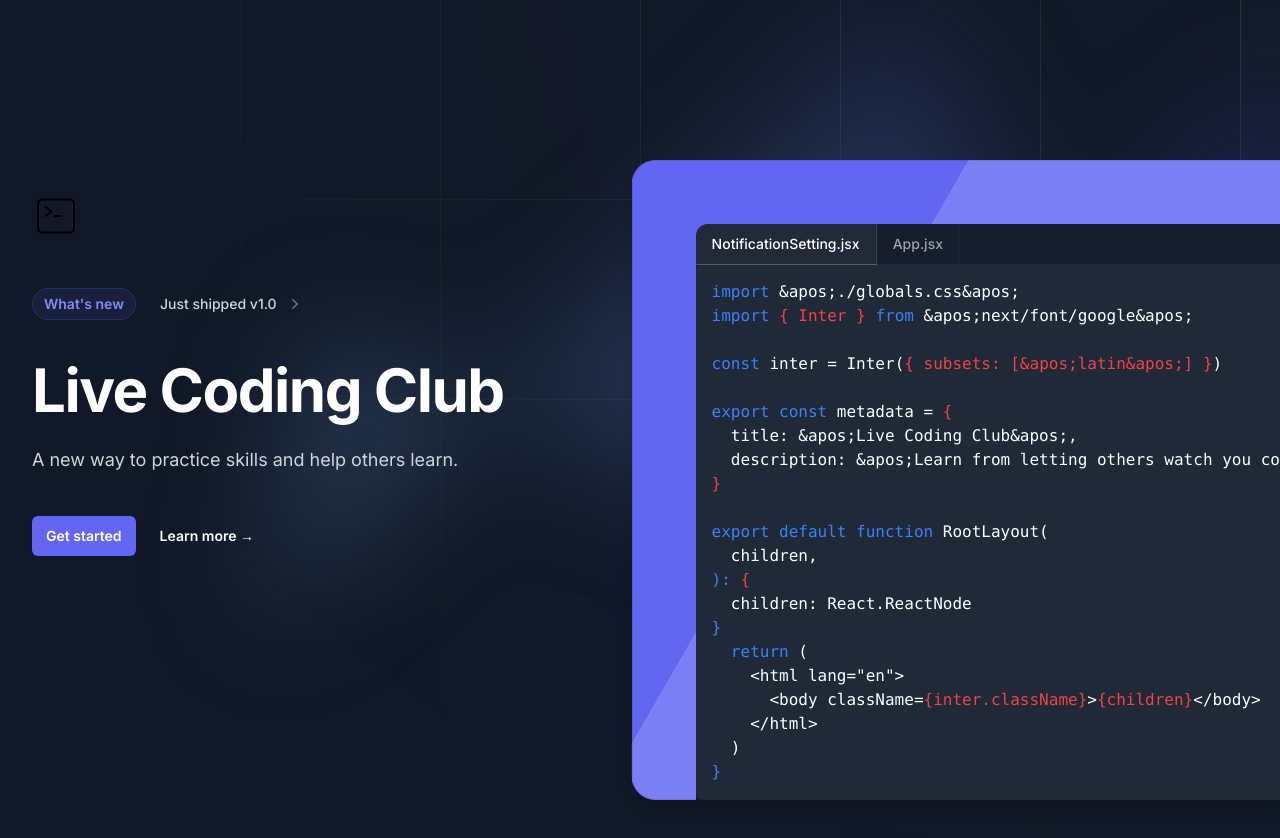
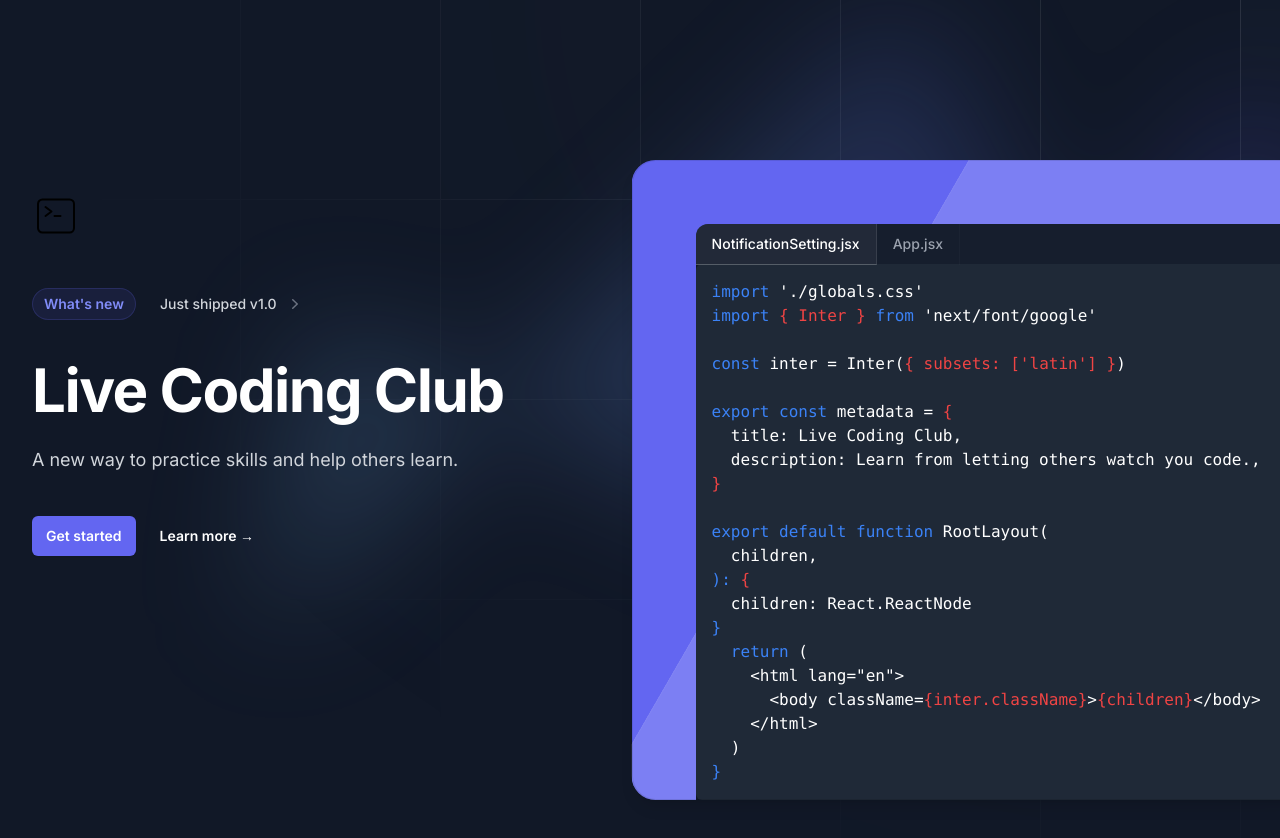
Before and after one commit to bartcheers/livecodingclub, a Next.js app: page / in a window 1280 px wide. Shown: the top 838 px of the page. Built offline with nearby package versions, Linux system fonts and the light colour scheme.

Commit message:
Remove apis

```diff
--- a/app/CodeExample.tsx
+++ b/app/CodeExample.tsx
@@ -4,19 +4,19 @@ function CodeComponent() {
   return (
     <pre className="text-white bg-gray-800 p-4 rounded-md overflow-x-auto">
       <code>
-        <span className="text-blue-500">import</span> {'&apos;./globals.css&apos;'}
+        <span className="text-blue-500">import</span> {"'./globals.css'"}
         <br />
-        <span className="text-blue-500">import</span> <span className="text-red-500">{'{ Inter }'}</span> <span className="text-blue-500">from</span> {'&apos;next/font/google&apos;'}
+        <span className="text-blue-500">import</span> <span className="text-red-500">{'{ Inter }'}</span> <span className="text-blue-500">from</span> {"'next/font/google'"}
         <br />
         <br />
-        <span className="text-blue-500">const</span> inter = Inter(<span className="text-red-500">{'{ subsets: [&apos;latin&apos;] }'}</span>)
+        <span className="text-blue-500">const</span> inter = Inter(<span className="text-red-500">{"{ subsets: ['latin'] }"}</span>)
         <br />
         <br />
         <span className="text-blue-500">export const</span> metadata = <span className="text-red-500">{'{'}</span>
         <br />
-        &nbsp;&nbsp;title: {'&apos;Live Coding Club&apos;'},
+        &nbsp;&nbsp;title: {'Live Coding Club'},
         <br />
-        &nbsp;&nbsp;description: {'&apos;Learn from letting others watch you code.&apos;'},
+        &nbsp;&nbsp;description: {'Learn from letting others watch you code.'},
         <br />
         <span className="text-red-500">{'}'}</span>
         <br />
```
